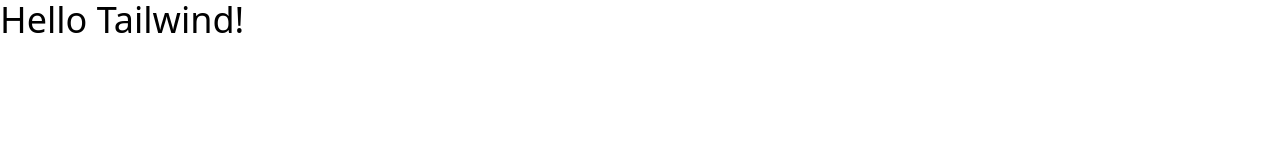
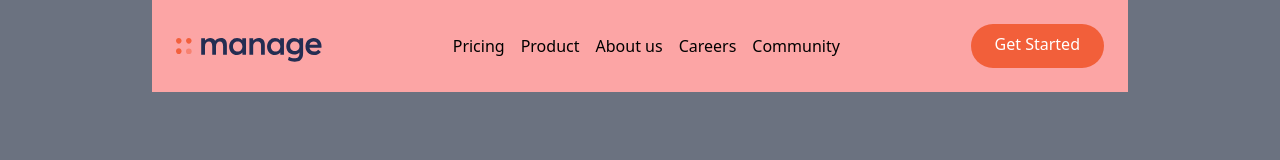
Before and after one commit to DamoonDarvishi/Tailwind-manage-landing, a website: page index.html in a window 1280 px wide. Drawn offline with Linux system fonts and the light colour scheme.

Commit message:
add navbar

```diff
--- a/index.html
+++ b/index.html
@@ -7,7 +7,28 @@
     <link rel="stylesheet" href="css/main.css" />
     <title>Manage Landing Page</title>
   </head>
-  <body>
-    <h1 class="text-4xl">Hello Tailwind!</h1>
+  <body class="bg-gray-500">
+    <!-- Navbar -->
+    <nav class="relative container bg-red-300 mx-auto p-6">
+      <!-- Flex container -->
+      <div class="flex items-center justify-between">
+        <div class="pt-2">
+          <img src="img/logo.svg" alt="" />
+        </div>
+        <div class="hidden md:flex space-x-4">
+          <a href="#" class="hover:text-darkGrayishBlue">Pricing</a>
+          <a href="#" class="hover:text-darkGrayishBlue">Product</a>
+          <a href="#" class="hover:text-darkGrayishBlue">About us</a>
+          <a href="#" class="hover:text-darkGrayishBlue">Careers</a>
+          <a href="#" class="hover:text-darkGrayishBlue">Community</a>
+        </div>
+        <!-- Button -->
+        <a
+          href="#"
+          class="hidden md:block p-3 px-6 pt-2 text-white bg-brightRed rounded-full hover:bg-brightRedLight"
+          >Get Started</a
+        >
+      </div>
+    </nav>
   </body>
 </html>
```
Also changed, not shown: css/main.css.
